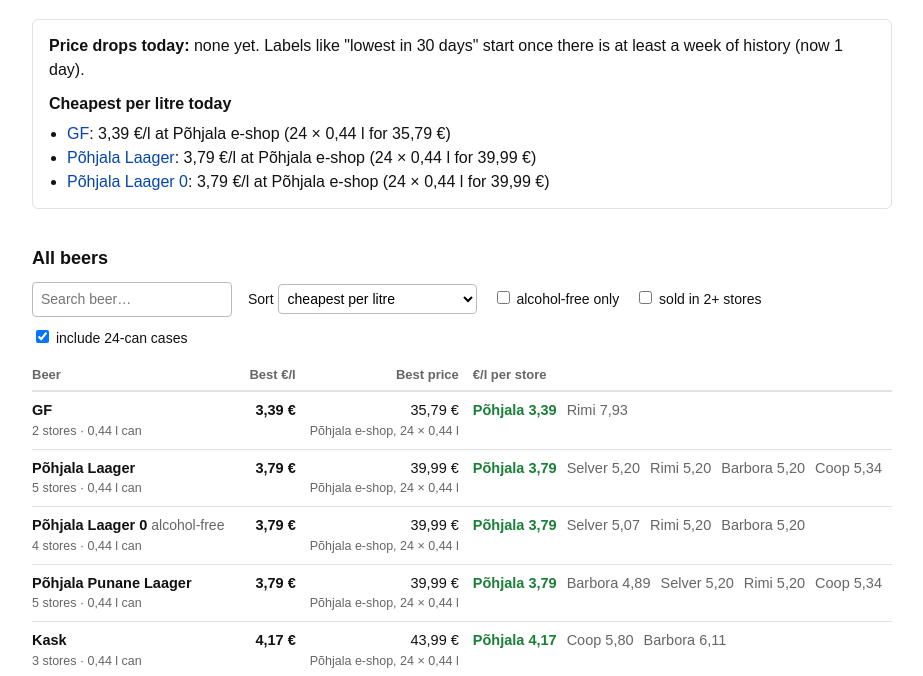
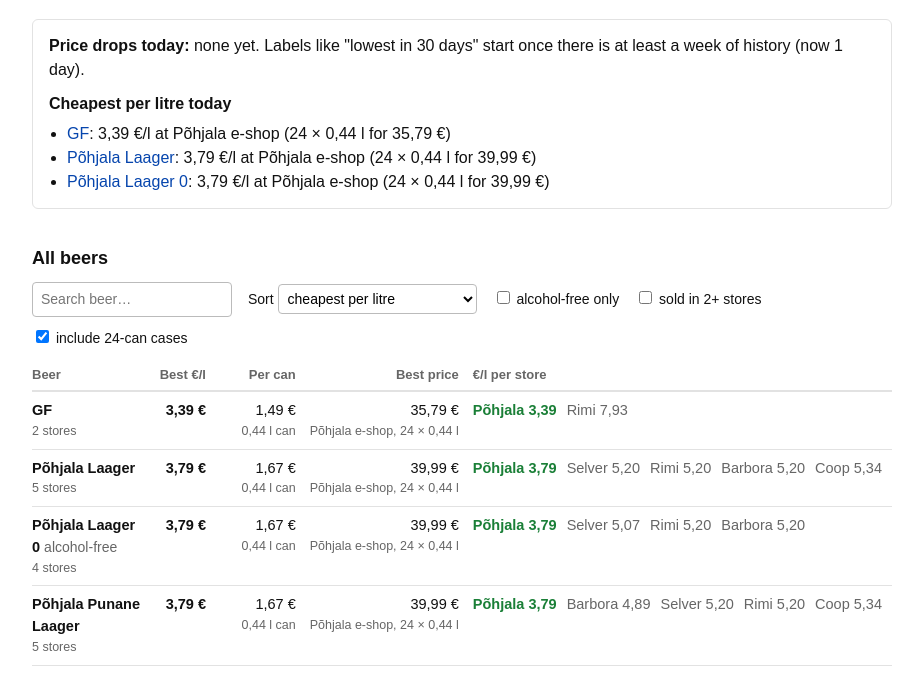
Before and after one commit to ivoarnover/zewa-tracker, a plain HTML site: page docs/pohjala/index.html in a window 1280 px wide. Shown: the part 116-792 px from the top of the page, without its empty margins (178-1101 px from the left). Drawn offline with Linux system fonts and the light colour scheme.

Commit message:
Põhjala page: per-can price column with can size
Co-Authored-By: Claude Opus 5.5 <noreply@anthropic.com>

```diff
--- a/docs/pohjala/index.html
+++ b/docs/pohjala/index.html
@@ -73,7 +73,7 @@ footer p{margin:0 0 8px}
     <label><input type="checkbox" id="cases" checked> include 24-can cases</label>
   </div>
   <table>
-    <thead><tr><th>Beer</th><th class="r">Best €/l</th><th class="r hide-s">Best price</th><th class="hide-s">€/l per store</th></tr></thead>
+    <thead><tr><th>Beer</th><th class="r">Best €/l</th><th class="r">Per can</th><th class="r hide-s">Best price</th><th class="hide-s">€/l per store</th></tr></thead>
     <tbody id="rows"></tbody>
   </table>
   <p class="meta" style="margin-top:8px">Click a beer for all offers and its price history.</p>
@@ -173,13 +173,14 @@ function table() {
     const bb = b.best;
     let row = `<tr class="beer" id="row-${esc(b.key)}" data-k="${esc(b.key)}">
       <td><b>${esc(b.name)}</b>${b.alcohol_free ? ' <span class="meta">alcohol-free</span>' : ""}${b.label ? ` <span class="tag">${esc(b.label)}</span>` : ""}
-        <small>${b.storeCount} store${b.storeCount === 1 ? "" : "s"}${b.volume_l ? " · " + String(b.volume_l).replace(".", ",") + " l can" : ""}</small>${bb ? `<small class="show-s">best: ${esc(storeName(bb.store))}, ${esc(packTxt(bb))} for ${eur(bb.best)}</small>` : ""}</td>
+        <small>${b.storeCount} store${b.storeCount === 1 ? "" : "s"}</small>${bb ? `<small class="show-s">best: ${esc(storeName(bb.store))}, ${esc(packTxt(bb))} for ${eur(bb.best)}</small>` : ""}</td>
       <td class="r num"><b>${bb ? eur(bb.per_litre) : "–"}</b></td>
-      <td class="r num hide-s">${bb ? `${eur(bb.best)}<small>${esc(storeName(bb.store))}, ${esc(packTxt(bb))}</small>` : (b.offers[0] ? `${eur(b.offers[0].per_can)}<small>per can, size unknown</small>` : "")}</td>
+      <td class="r num">${bb ? `${eur(bb.per_can)}<small>${String(bb.volume_l).replace(".", ",")} l can</small>` : (b.offers[0] ? `${eur(Math.min(...b.offers.map(o => o.per_can)))}<small>size unknown</small>` : "–")}</td>
+      <td class="r num hide-s">${bb ? `${eur(bb.best)}<small>${esc(storeName(bb.store))}, ${esc(packTxt(bb))}</small>` : (b.offers[0] ? `<small>${esc(storeName(b.offers[0].store))}</small>` : "")}</td>
       <td class="stores hide-s">${stores || "<span>–</span>"}</td></tr>`;
-    if (open === b.key) row += `<tr class="detail"><td colspan="4">${detail(b)}</td></tr>`;
+    if (open === b.key) row += `<tr class="detail"><td colspan="5">${detail(b)}</td></tr>`;
     return row;
-  }).join("") || `<tr><td colspan="4" class="meta">No beers match.</td></tr>`;
+  }).join("") || `<tr><td colspan="5" class="meta">No beers match.</td></tr>`;
   document.querySelectorAll("tr.beer").forEach(tr => tr.onclick = () => { open = open === tr.dataset.k ? null : tr.dataset.k; table(); });
 }
 
```
